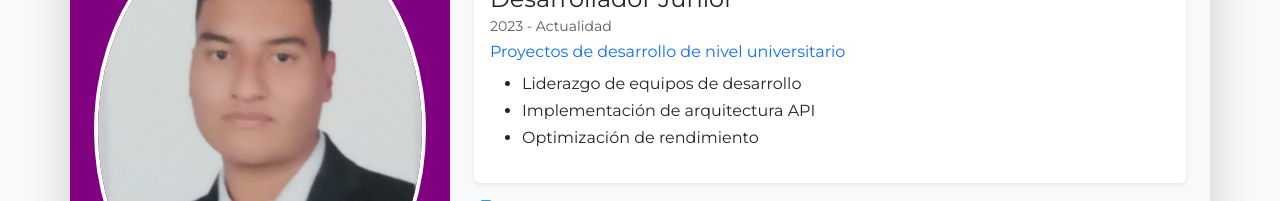
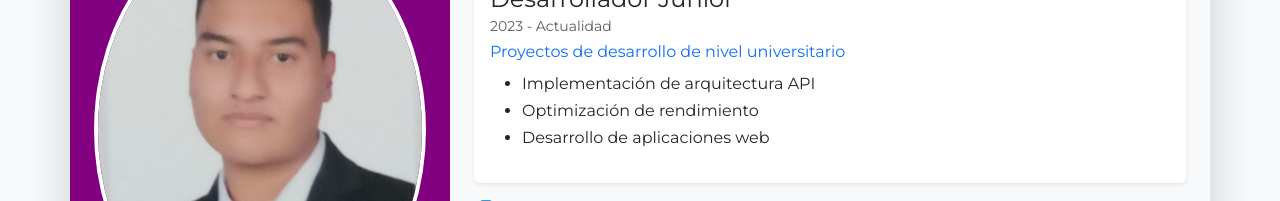
Before and after one commit to EstebanProg/Hojadevida, a plain HTML site: page index.html in a window 1280 px wide. Shown: the part 156-357 px from the top of the page. Drawn offline with nearby package versions, Linux system fonts and the light colour scheme.

Commit message:
commit 2

```diff
--- a/index.html
+++ b/index.html
@@ -165,9 +165,9 @@
                 <h5 class="card-subtitle mb-2 text-muted small">2023 - Actualidad</h5>
                 <h6 class="text-primary">Proyectos de desarrollo de nivel universitario</h6>
                 <ul>
-                  <li>Liderazgo de equipos de desarrollo</li>
                   <li>Implementación de arquitectura API</li>
                   <li>Optimización de rendimiento</li>
+                  <li>Desarrollo de aplicaciones web</li>
                 </ul>
 
               </div>
```
